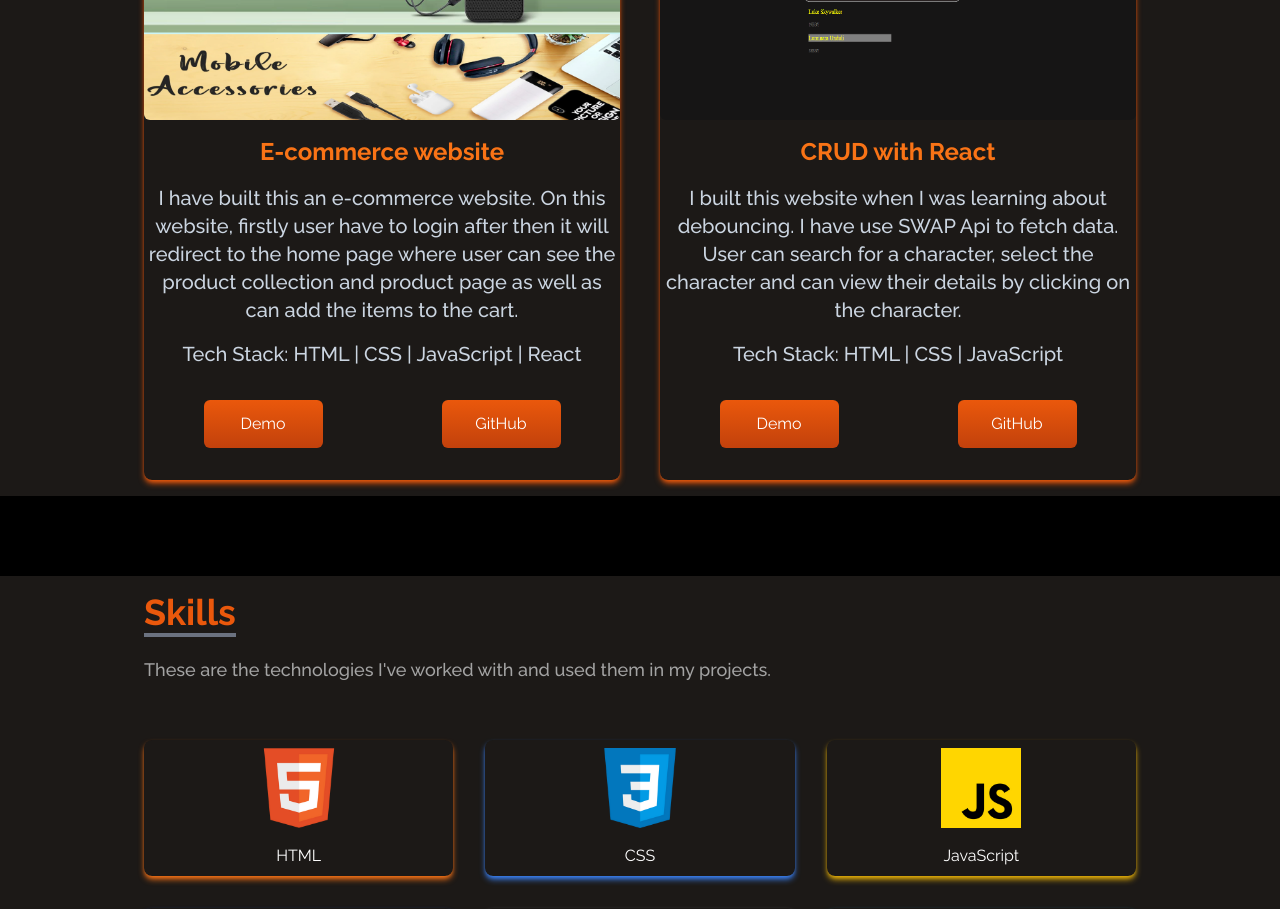
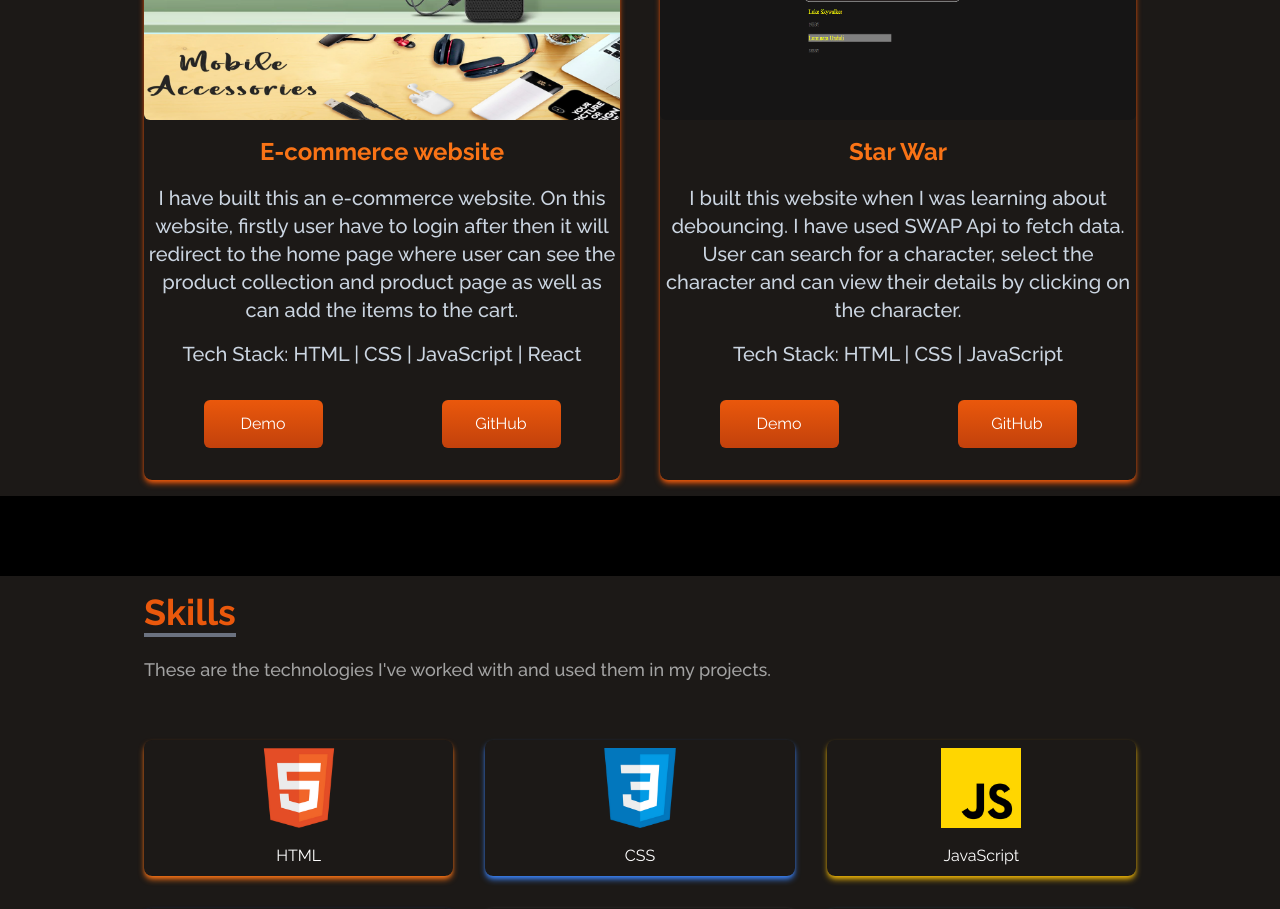
Before and after one commit to AyeshaKhan14/AyeshaKhan14.github.io, a React (Create React App) app: page / in a window 1280 px wide. Shown: the part 2260-3169 px from the top of the page. Built offline with nearby package versions, Linux system fonts and the light colour scheme.

Commit message:
portfolio

```diff
--- a/src/Components/Portfolio.jsx
+++ b/src/Components/Portfolio.jsx
@@ -36,9 +36,9 @@ const Portfolio = () => {
     {
       id: 4,
       src: starwar,
-      title: "CRUD with React",
+      title: "Star War",
       tech:"HTML | CSS | JavaScript",
-      desc:"I built this website when I was learning about debouncing. I have use SWAP Api to fetch data. User can search for a character, select the character and can view their details by clicking on the character.      ",
+      desc:"I built this website when I was learning about debouncing. I have used SWAP Api to fetch data. User can search for a character, select the character and can view their details by clicking on the character.      ",
       link: "https://strong-maamoul-092c90.netlify.app/",
       repo: "https://github.com/AyeshaKhan14/Star-Wars",
     },
```
